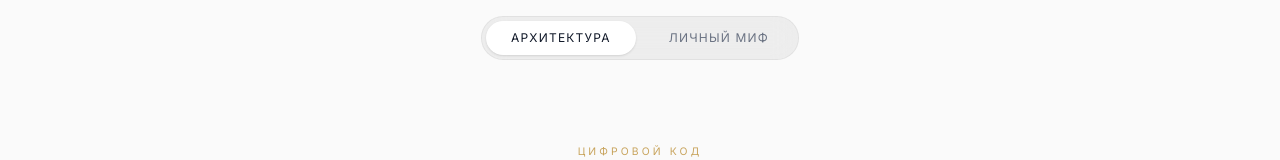
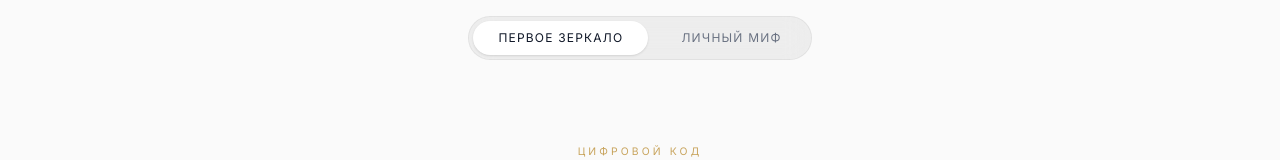
Before and after one commit to gnabriverner-pixel/Zerkalo, a React (Vite) app: page / in a window 1280 px wide. Shown: the top 160 px of the page. Built offline with nearby package versions, Linux system fonts and the light colour scheme.

Commit message:
feat(product): make primary navigation human-first and track mode views

```diff
--- a/src/App.tsx
+++ b/src/App.tsx
@@ -1,29 +1,33 @@
-import React, { useState } from 'react';
+import React, { useEffect, useState } from 'react';
 import { motion, AnimatePresence } from 'motion/react';
 import CodeArchitecture from './components/CodeArchitecture';
 import PersonalMyth from './components/PersonalMyth';
 import HeroSection from './components/HeroSection';
 import { ProductTrustLayer } from './components/ProductTrustLayer';
+import { trackProductEvent } from './lib/productAnalytics';
 
 export default function App() {
   const [mode, setMode] = useState<'code' | 'myth'>('code');
 
+  useEffect(() => {
+    trackProductEvent('mode_view', { mode });
+  }, [mode]);
+
   return (
     <div className="min-h-screen w-full flex flex-col font-sans transition-colors duration-700" style={{ backgroundColor: mode === 'code' ? '#FAFAFA' : '#0F1412' }}>
-
       {/* Navigation */}
       <div className="fixed top-0 left-0 w-full flex justify-center z-50 py-4 px-2 sm:px-4">
         <div className="flex flex-wrap sm:flex-nowrap justify-center gap-1 sm:gap-2 p-1 bg-black/5 backdrop-blur-md rounded-2xl sm:rounded-full border border-black/5">
           <motion.button
-            whileHover={{ scale: 1.05, boxShadow: "0 0 12px rgba(200, 164, 93, 0.3)" }}
+            whileHover={{ scale: 1.05, boxShadow: '0 0 12px rgba(200, 164, 93, 0.3)' }}
             whileTap={{ scale: 0.98 }}
             onClick={() => setMode('code')}
             className={`px-4 sm:px-6 py-2 rounded-full text-[10px] sm:text-xs tracking-widest uppercase transition-colors duration-500 border border-transparent ${mode === 'code' ? 'bg-white text-gray-900 shadow-sm' : 'text-gray-400 hover:text-gray-600'}`}
           >
-            Архитектура
+            Первое зеркало
           </motion.button>
           <motion.button
-            whileHover={{ scale: 1.05, boxShadow: "0 0 12px rgba(163, 184, 173, 0.3)" }}
+            whileHover={{ scale: 1.05, boxShadow: '0 0 12px rgba(163, 184, 173, 0.3)' }}
             whileTap={{ scale: 0.98 }}
             onClick={() => setMode('myth')}
             className={`px-4 sm:px-6 py-2 rounded-full text-[10px] sm:text-xs tracking-widest uppercase transition-colors duration-500 border ${mode === 'myth' ? 'bg-[#1A2621] text-[#A3B8AD] shadow-sm border-[#2A3B33]' : 'border-transparent text-gray-500 hover:text-gray-300'}`}
```
